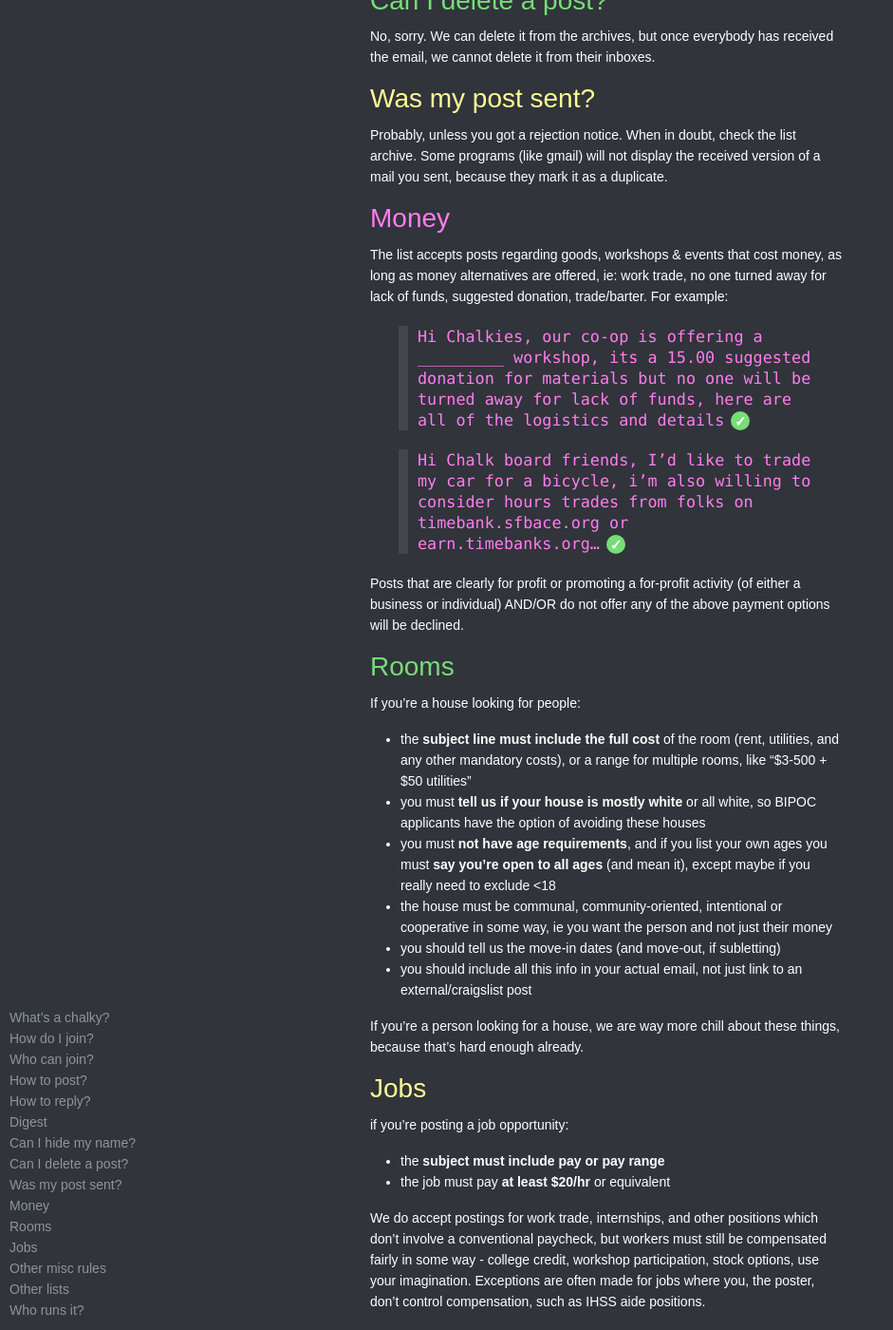
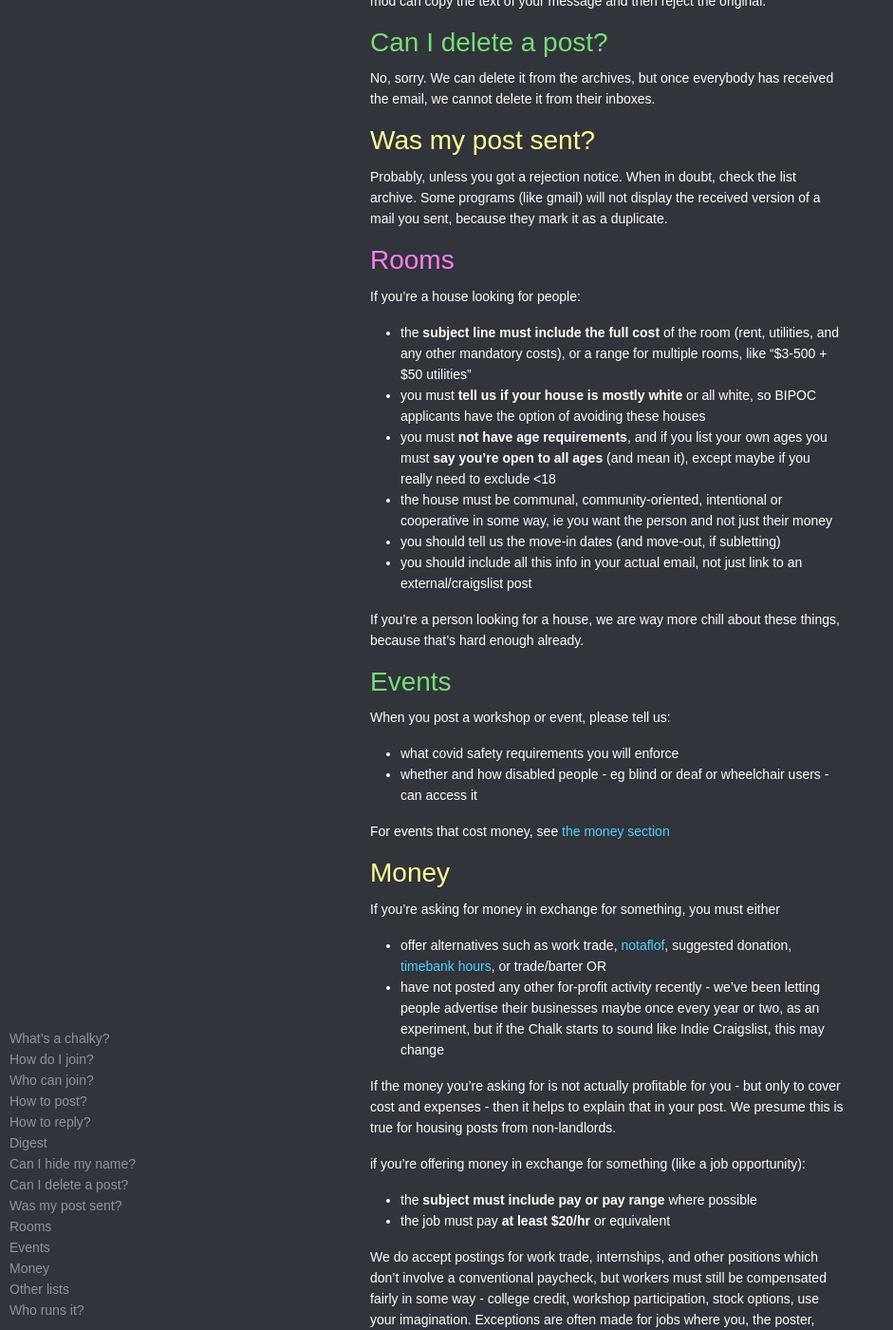
Before and after one commit to organicunity/chalkies.github.io, a Jekyll site: the page built from index.md, in a window 1280 px wide and 1400 px high, scrolled down 2308 px. Shown: the whole window at 95% size, without its empty margins (0-941 px from the left). Built offline with Jekyll 4.4.1, drawn with Linux system fonts in a browser that asks for light colours; some web fonts are replaced; comment, search, counter and statistics services are not loaded; a style sheet for code colours, icons or effects is not loaded; our own code applies the rules of GitHub Pages for plain Markdown files; some of the changed text lies outside the part shown.

Commit message:
major cleanup of events/jobs/money sections

```diff
--- a/index.md
+++ b/index.md
@@ -31,19 +31,20 @@ Email your post to [sfchalkboard@lists.riseup.net](mailto:sfchalkboard@lists.ris
 * **Address the Chalkies group** in your message body - this discourages cross-posting and keeps content unique and personalized
 * **No large attachments**
 * Think carefully before you send your email - once moderators approve it, [we cannot delete it!](#can-i-delete-a-post)
-* We have special rules for posts about [housing](#rooms), or anything involving [money](#money)
+* We have special rules for posts about [housing](#rooms), [events](#events) or anything involving [money](#money)
 
 Your post can include things like:
 * [Room openings](#rooms)
-* Community events
+* [Community events](#events)
 * Rallies, protests
 * Parties, potlucks
 * Discussion groups
 * Resources, skillshares
 
-Your post must not include:
-* anything racist, sexist, homophobic, transphobic, ageist, etc
-* anything promoting destructive technologies like bitcoin
+Your post must not include anything:
+* racist, sexist, homophobic, transphobic, ageist, etc
+* promoting destructive technologies like bitcoin
+* far away from the bay area, without some local aspect or relationship
 
 # How to reply?
 
@@ -76,15 +77,6 @@ No, sorry. We can delete it from the archives, but once everybody has received t
 
 Probably, unless you got a rejection notice. When in doubt, check the list archive. Some programs (like gmail) will not display the received version of a mail you sent, because they mark it as a duplicate.
 
-# Money
-
-The list accepts posts regarding goods, workshops & events that cost money, as long as money alternatives are offered, ie: work trade, no one turned away for lack of funds, suggested donation, trade/barter. For example:
-> Hi Chalkies, our co-op is offering a \_\_\_\_\_\_\_\_\_ workshop, its a 15.00 suggested donation for materials but no one will be turned away for lack of funds, here are all of the logistics and details
-{:.do}
-> Hi Chalk board friends, I’d like to trade my car for a bicycle, i’m also willing to consider hours trades from folks on timebank.sfbace.org or earn.timebanks.org…
-{:.do}
-Posts that are clearly for profit or promoting a for-profit activity (of either a business or individual) AND/OR do not offer any of the above payment options will be declined.
-
 # Rooms
 
 If you're a house looking for people:
@@ -97,38 +89,30 @@ If you're a house looking for people:
 
 If you're a person looking for a house, we are way more chill about these things, because that's hard enough already.
 
-# Jobs
+# Events
 
-if you're posting a job opportunity:
-* the **subject must include pay or pay range**
+When you post a workshop or event, please tell us:
+* what covid safety requirements you will enforce
+* whether and how disabled people - eg blind or deaf or wheelchair users - can access it
+
+For events that cost money, see [the money section](#money)
+
+# Money
+
+If you're asking for money in exchange for something, you must either
+* offer alternatives such as work trade, [notaflof](https://en.wiktionary.org/wiki/NOTAFLOF), suggested donation, [timebank hours](https://timebank.sfbace.org/), or trade/barter
+OR
+* have not posted any other for-profit activity recently - we've been letting people advertise their businesses maybe once every year or two, as an experiment, but if the Chalk starts to sound like Indie Craigslist, this may change
+
+If the money you're asking for is not actually profitable for you - but only to cover cost and expenses - then it helps to explain that in your post. We presume this is true for housing posts from non-landlords.
+
+if you're offering money in exchange for something (like a job opportunity):
+* the **subject must include pay or pay range** where possible
 * the job must pay **at least $20/hr** or equivalent
 
 We do accept postings for work trade, internships, and other positions which don't involve a conventional paycheck, but workers must still be compensated fairly in some way - college credit, workshop participation, stock options, use your imagination. Exceptions are often made for jobs where you, the poster, don't control compensation, such as IHSS aide positions.
 
-# Other misc rules
-
-Skill sharing is awesome, but self-promotional posts will be declined, unless you are offering your skill for trade/barter. Posts seeking someone with a specific skill set for a community project or personal project are welcome.
-
-Giving away stuff is cool.
-
-Requesting specific stuff is cool for for a community project, but not for a personal project (please make the difference clear for the mods who are reviewing your message).
-
-These would ***NOT*** be ok:
-> I’m a photographer specializing in nudes and am expanding my services to include pets. I offer very low rates for chalksters. Please call me to arrange an appointment.
-{:.dont}
-
-> I’m unemployed, attached is my resume, I’m willing to work for minimum wage.
-{:.dont}
-
-> I need some canning supplies. Anyone have any they want to give away?
-{:.dont}
-
-These would be OK:
-> Food Not Bombs needs some canning supplies.
-{:.do}
-> Does anyone know of a local resource for low-cost or free canning supplies?
-{:.do}
-EXCEPTION: Since there are many list members with businesses, and other list members who may want to support these businesses, each business is allowed ONE commercial post, ever. It can't sound like an ad. This is an experimental policy and if the Chalk starts to sound like Indie Craigslist, it will be rethought.
+Giving away free stuff is always cool. Requests for free stuff may get a little more scrutiny, but it's probably ok.
 
 # Other lists
 
```
